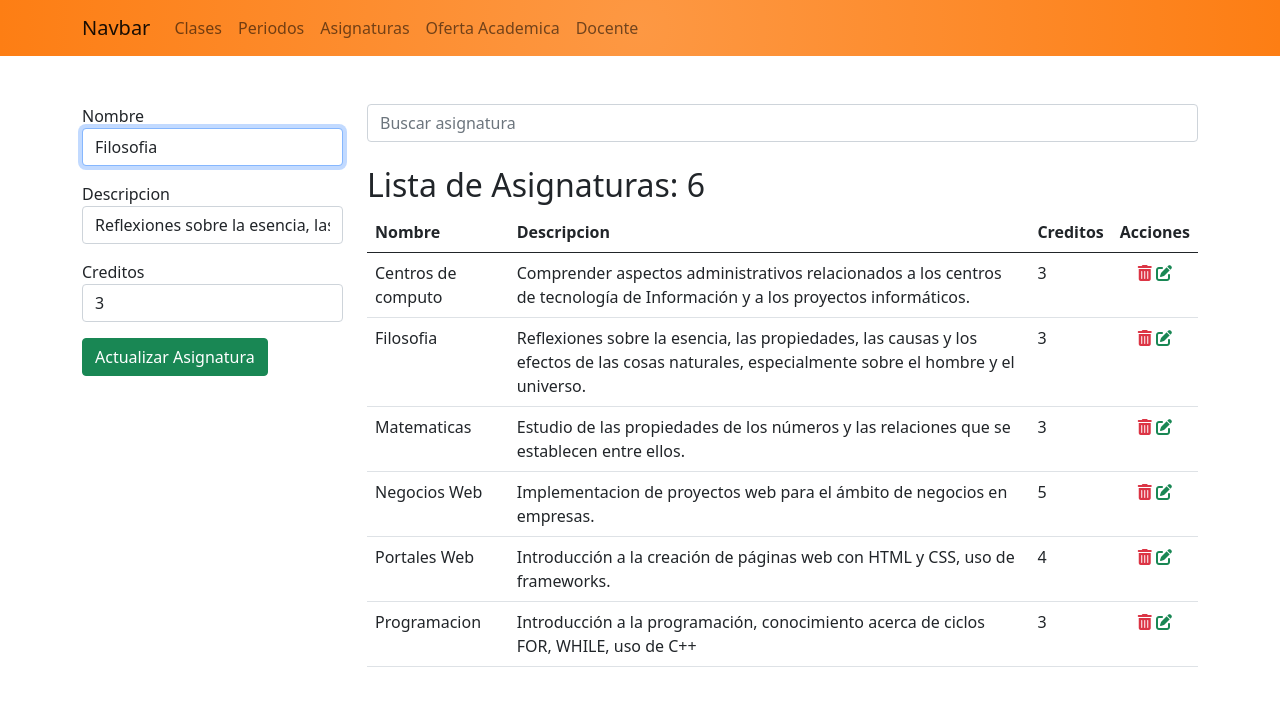
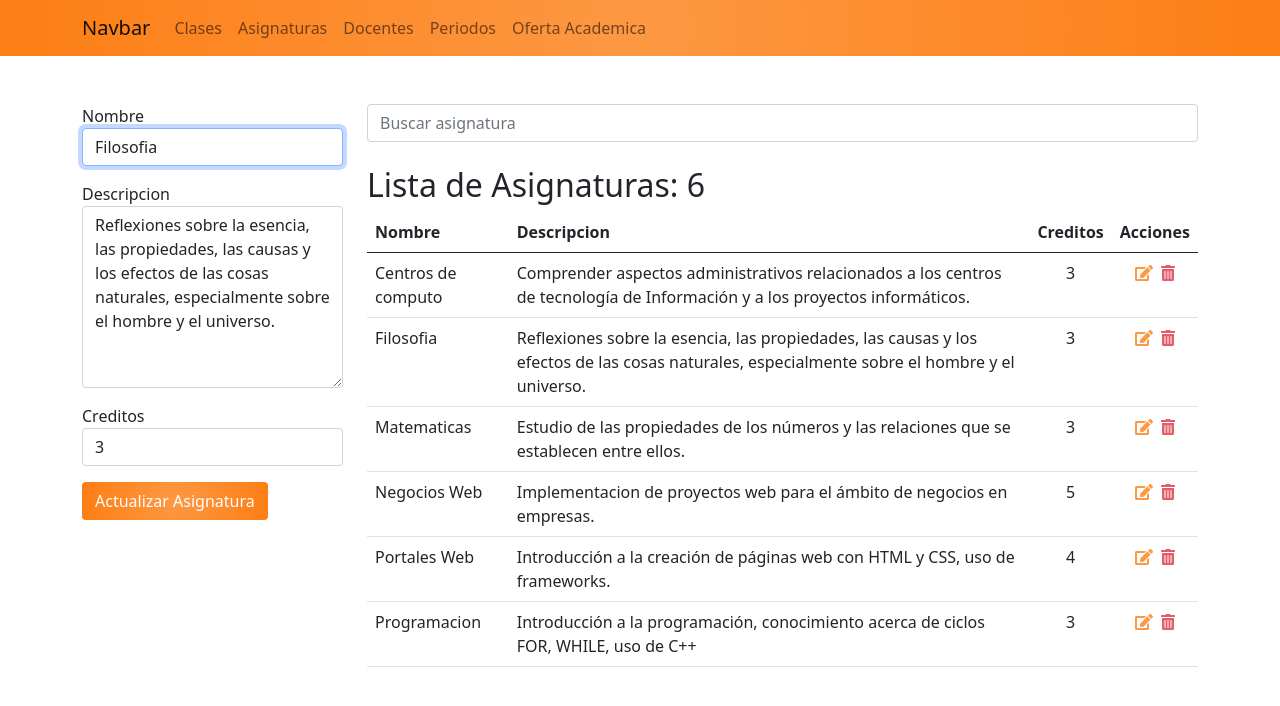
Before and after one commit to AmadeusLiz/GestorAcademico, a Django app: page /asignaturas/1/editar/ in a window 1280 px wide. Shown: the top 706 px of the page. Run offline with Django 3.2, Linux system fonts and the light colour scheme; data comes from the database, SQL or seed files in the repository; both versions use the stored data as it was after the commit; parts of the project's set-up code (start-up, migrations or seed data) failed here and were passed over; some libraries are stand-ins or nearby versions; some web fonts are replaced.

Commit message:
Aplicar colores con clases de css
Modificación de campo descripción a TextField y cambio de input a textarea en html, creación de estilos para links de editar y eliminar. Eliminar prints en views y lineas de más.

Co-Authored-By: Ed <69577270+EdPeace@users.noreply.github.com>
Co-Authored-By: estheramaya <80428526+estheramaya@users.noreply.github.com>
Co-Authored-By: KeniaMore1999 <85408952+KeniaMore1999@users.noreply.github.com>
Co-Authored-By: creirias1234 <87251494+creirias1234@users.noreply.github.com>

```diff
--- a/app_academico/models.py
+++ b/app_academico/models.py
@@ -4,7 +4,7 @@ from phone_field import PhoneField
 
 class Asignatura(models.Model):
     nombre = models.CharField(max_length=30)
-    descripcion = models.CharField(max_length=30, null=True, blank=True)
+    descripcion = models.TextField(null=True, blank=True)
     creditos = models.IntegerField(null=True, blank=True)
 
     def __str__(self):
--- a/app_academico/static/academico/css/styled.css
+++ b/app_academico/static/academico/css/styled.css
@@ -1,11 +1,27 @@
 .orange {
-    /* background-color: #fd7e14; */
+    background-color: #fd7e14;
     background: radial-gradient(circle, rgba(253,152,67,1) 0%, rgba(253,126,20,1) 100%);
 }
 .gray {
     background-color: #495057;
 }
 
+.delete {
+    color: #e35d6a;
+}
+
+.delete:hover {
+    color: #dc3545;
+}
+
+.edit {
+    color: #fd9843;;
+}
+
+.edit:hover {
+    color: #fd7e14;
+}
+
 .form-check-input:checked {
     background-color: #fd7e14;
     border-color: #fd7e14;
--- a/app_academico/templates/academico/asignaturas.html
+++ b/app_academico/templates/academico/asignaturas.html
@@ -21,7 +21,7 @@
 
                 <div class="mb-3">
                     <label for="descripcion">Descripcion</label>
-                    <input type="text" value="{{ c.descripcion }}" name="descripcion" id="descripcion" class="form-control" required>
+                    <textarea name="descripcion" id="descripcion" class="form-control" required rows="7" style="width:100%" required>{{ c.descripcion }}</textarea>
                 </div>
 
                 <div class="mb-3">
@@ -29,12 +29,11 @@
                     <input type="number" value="{{ c.creditos }}" name="creditos" id="creditos" class="form-control" required>
                 </div>
 
-
                 <div class="mb-3">
                 {% if c %}
-                    <input onclick="if (!confirm('¿Desea actualizar {{c.asignatura}} ?')) return false;"  type ="submit" class="btn btn-success" value="Actualizar Asignatura">
+                    <input onclick="if (!confirm('¿Desea actualizar {{c.asignatura}} ?')) return false;"  type ="submit" class="btn text-white orange" value="Actualizar Asignatura">
                 {% else %}
-                    <input type ="submit" class="btn btn-success" value="Registrar Asignatura">
+                    <input type ="submit" class="btn text-white orange" value="Registrar Asignatura">
                 {% endif %}
                 </div>
             </form>
@@ -63,7 +62,6 @@
                         <th>Descripcion</th>
                         <th>Creditos</th>
                         <th>Acciones</th>
-
                     </tr>
                 </thead>
                 <tbody>
@@ -71,10 +69,10 @@
                     <tr>
                         <td>{{ c.nombre }}</td>
                         <td>{{ c.descripcion }}</td>
-                        <td>{{ c.creditos }}</td>
+                        <td class="text-center">{{ c.creditos }}</td>
                         <td class="text-center">
-                            <a onclick="if (!confirm('Eliminar Asignatura')) return false;" href="{% url 'eliminar_asignatura' c.id  %}"  class="text-danger"><span class="fas fa-trash-alt"></span></a>
-                            <a href="{% url 'editar_asignatura' c.id %}" class="text-success"><span class="fas fa-edit"></span></a>
+                            <a href="{% url 'editar_asignatura' c.id %}" class="edit"><span class="fas fa-edit"></span></a>&nbsp
+                            <a onclick="if (!confirm('Eliminar Asignatura')) return false;" href="{% url 'eliminar_asignatura' c.id  %}"  class="delete"><span class="fas fa-trash-alt"></span></a>
                         </td>
 
                     </tr>
--- a/app_academico/templates/academico/ofertaAdmin.html
+++ b/app_academico/templates/academico/ofertaAdmin.html
@@ -52,7 +52,7 @@
                         <h5 class="fw-bold">Seleccionar clases para la oferta académica</h5>
                     </div>
                     <div class="col-6 text-end">
-                        <input onclick="if (!confirm('¿Desea guardar los cambios?')) return false;"  type ="submit" class="btn btn-block text-white" style="background-color: #ff8a50" value="Actualizar Oferta">
+                        <input onclick="if (!confirm('¿Desea guardar los cambios?')) return false;"  type ="submit" class="btn btn-block text-white orange" value="Actualizar Oferta">
                     </div>
                 </div>
                 <table class="table table-hover">
@@ -88,8 +88,6 @@
                     </tbody>
                 </table>
             </div>
-
-
         </form>
     </div>
 {% endblock %}
--- a/app_academico/templates/academico/periodosAdmin.html
+++ b/app_academico/templates/academico/periodosAdmin.html
@@ -53,8 +53,8 @@
                         {% endif %}
 
                         <td class="text-center">
-                            <a onclick="if (!confirm('¿Desea eliminar {{p.periodo}} {{p.anio}}?')) return false;" href="{% url 'eliminar_periodo' p.id %}" class="text-danger"> <span class="fas fa-trash-alt"></span></a>
-                            <a href="{% url 'editar_periodo' p.id %}"><span class="fas fa-edit"></span></a>
+                            <a href="{% url 'editar_periodo' p.id %}" class="edit"><span class="fas fa-edit"></span></a>&nbsp
+                            <a onclick="if (!confirm('¿Desea eliminar {{p.periodo}} {{p.anio}}?')) return false;" href="{% url 'eliminar_periodo' p.id %}" class="delete"> <span class="fas fa-trash-alt"></span></a>
                         </td>
                     </tr>
                 {% empty %}
--- a/app_academico/views.py
+++ b/app_academico/views.py
@@ -1,6 +1,5 @@
 from typing import AsyncIterable
 from django.shortcuts import render, redirect, get_object_or_404
-from django.contrib.auth.decorators import login_required, user_passes_test
 from django.contrib import messages
 from django.urls import reverse
 from .models import Clase, Asignatura, OfertaAcademica, Docente
@@ -101,7 +100,7 @@ def editar_periodo(request, id):
         anio = request.POST.get('anio')
         numperiodo = request.POST.get('numperiodo')
         estado = request.POST.get('estado')
-        print(anio)
+
         periodo.anio = anio
         periodo.periodo = numperiodo
 
@@ -149,7 +148,6 @@ def agregar_periodo(request):
 
     return redirect(reverse('periodosAdmin'))
 
-#asignaturas
 def asignaturas(request):
     if request.method == 'POST':
         nombre = request.POST.get('nombre')
@@ -166,11 +164,6 @@ def asignaturas(request):
     if q:
         data = Asignatura.objects.filter(nombre__contains=q).order_by('nombre')
 
-        '''
-            select *
-            from asignaturas
-            where nombre like 'n%'
-        '''
     else:
         data = Asignatura.objects.all().order_by('nombre')
 
@@ -185,6 +178,7 @@ def asignaturas(request):
 
 def eliminar_asignatura(request, id):
     Asignatura.objects.get(pk=id).delete()
+    messages.add_message(request, messages.INFO, f'La asignatura se ha eliminado éxitosamente')
     return redirect(reverse('asignaturas'))
 
 def editar_asignatura(request, id):
@@ -222,8 +216,6 @@ def docenteAdmin(request):
     else:
         docentes = Docente.objects.all()
 
-
-
     ctx = {
         'activo': 'docentes',
         'docentes': docentes,
@@ -254,8 +246,6 @@ def editar_docente(request, id):
         docentes = Docente.objects.all()
     docente = get_object_or_404(Docente, pk=id)
 
-    print(f'{docente.genero}')
-
     ctx = {
         'activo': 'docentes',
         'docentes': docentes,
--- a/gestorAcademico/urls.py
+++ b/gestorAcademico/urls.py
@@ -19,7 +19,6 @@ from app_academico import views
 from django.conf import settings
 from django.conf.urls.static import static
 
-
 urlpatterns = [
     path('', views.index, name='index'),
     path('admin/', admin.site.urls),
@@ -29,7 +28,7 @@ urlpatterns = [
     path('periodos_admin/', views.periodosAdmin, name='periodosAdmin'),
     path('periodos_admin/<int:id>/eliminar/', views.eliminar_periodo, name='eliminar_periodo'),
     path('periodos_admin/<int:id>/editar/', views.editar_periodo, name='editar_periodo'),
-    path('periodo_Admin_agg/', views.agregar_periodo, name='agregar_periodo'),
+    path('periodo_agregar/', views.agregar_periodo, name='agregar_periodo'),
     path('asignaturas/', views.asignaturas, name="asignaturas"),
     path('asignaturas/<int:id>/eliminar/', views.eliminar_asignatura, name="eliminar_asignatura"),
     path('asignaturas/<int:id>/editar/', views.editar_asignatura, name="editar_asignatura"),
--- a/global_templates/base.html
+++ b/global_templates/base.html
@@ -20,10 +20,10 @@
           <div class="collapse navbar-collapse" id="navbarNavAltMarkup">
             <div class="navbar-nav">
               <a class="nav-link {% if activo == 'clases' %} active {% endif %}" href="{% url 'clasesAdmin' %}">Clases</a>
+              <a class="nav-link" href="{% url 'asignaturas' %}">Asignaturas</a>
+                <a class="nav-link {% if activo == 'docentes' %} active {% endif %}" href="{% url 'docenteAdmin' %}">Docentes</a>
               <a class="nav-link {% if activo == 'periodos' %} active {% endif %}" href="{% url 'periodosAdmin' %}">Periodos</a>
-              <a class="nav-link" href="{% url 'asignaturas' %}">Asignaturas</a>
               <a class="nav-link {% if activo == 'oferta' %} active {% endif %}">Oferta Academica</a>
-                <a class="nav-link {% if activo == 'docentes' %} active {% endif %}" href="{% url 'docenteAdmin' %}">Docente</a>
             </div>
           </div>
         </div>
@@ -31,6 +31,7 @@
       <div class="container mt-5">
             {% block container %}{% endblock %}
       </div>
+    <script src="https://cdnjs.cloudflare.com/ajax/libs/font-awesome/5.15.3/js/all.min.js" integrity="sha512-RXf+QSDCUQs5uwRKaDoXt55jygZZm2V++WUZduaU/Ui/9EGp3f/2KZVahFZBKGH0s774sd3HmrhUy+SgOFQLVQ==" crossorigin="anonymous" referrerpolicy="no-referrer"></script>
     <script src="https://kit.fontawesome.com/5803f0f48d.js" crossorigin="anonymous"></script>
   <script src="{% static 'academico/js/jquery.min.js' %}"></script>
   <script src="{% static 'academico/bootstrap/bootstrap-datepicker.js' %} "></script>
```
Also changed, not shown: app_academico/templates/academico/clasesAdmin.html (+4 -4 lines), app_academico/templates/academico/docenteAdmin.html (+5 -5 lines), app_academico/migrations/0007_docente.py (added), app_academico/migrations/0008_alter_asignatura_descripcion.py (added), app_academico/static/academico/css/styles.css (deleted), db.sqlite3.
